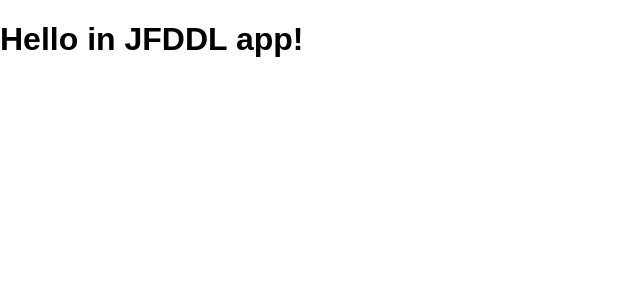
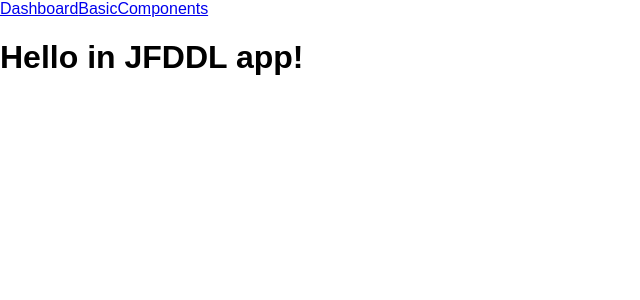
Before and after one commit to agataokolska/React-aplikacja-testowa, a React (Create React App) app: page / in a window 1280 px wide. Shown: the top 300 px of the page, without its empty margins (0-640 px from the left). Built offline with nearby package versions, Linux system fonts and the light colour scheme.

Commit message:
add link

```diff
--- a/src/App.js
+++ b/src/App.js
@@ -1,5 +1,5 @@
 import React from 'react'
-import {BrowserRouter as Router, Route} from 'react-router-dom'
+import {BrowserRouter as Router, Route, Link} from 'react-router-dom'
 
 import BasicComponents from './BasicComponents'
 import Dashboard from './Dashboard'
@@ -9,6 +9,8 @@ const App = () => (
 <div>
 <Router>
   <div>
+    <Link to={'/dashboard'}>Dashboard</Link>
+    <Link to={'/basiccomponents'}>BasicComponents</Link>
     <Route path={'/'} exact component={Dashboard}/>
     <Route path={'/dashboard'} component={Dashboard}/>
     <Route path={'/basiccomponents'} component={BasicComponents}/>
```
